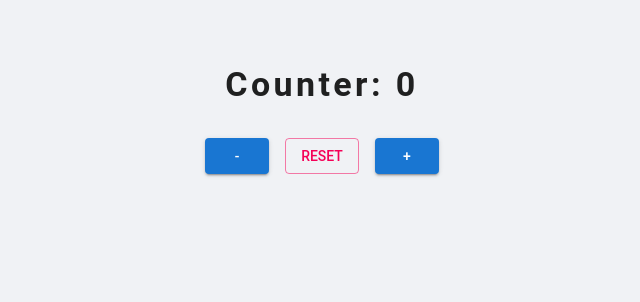
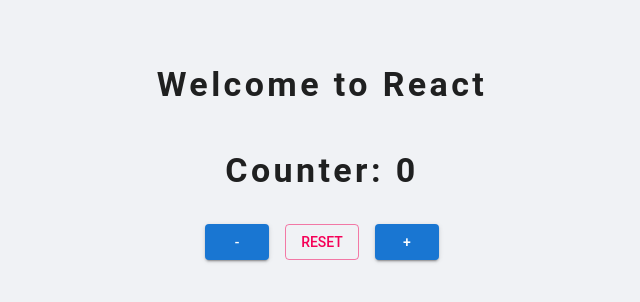
Before and after one commit to Tejasvi1991/react-demo, a React (Create React App) app: page / in a window 1280 px wide. Shown: the top 302 px of the page, without its empty margins (318-958 px from the left). Built offline with nearby package versions, Linux system fonts and the light colour scheme.

Commit message:
Added heading in counter

```diff
--- a/src/Counter.js
+++ b/src/Counter.js
@@ -12,6 +12,9 @@ const Counter = () => {
       mt={8}
       gap={4}
     >
+      <Typography variant="h4" gutterBottom>
+        Welcome to React
+      </Typography>
       <Typography variant="h4">Counter: {count}</Typography>
 
       <Box display="flex" gap={2}>
```
